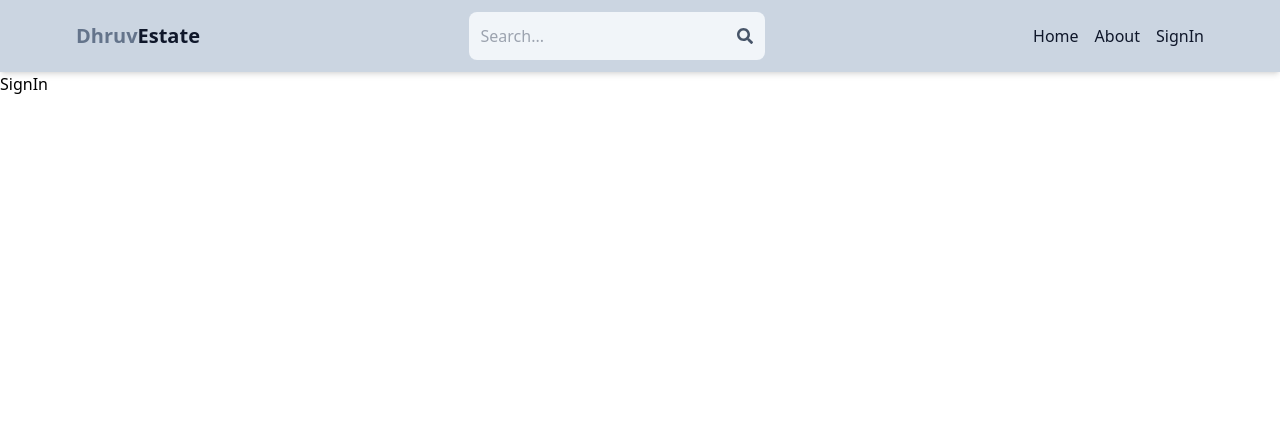
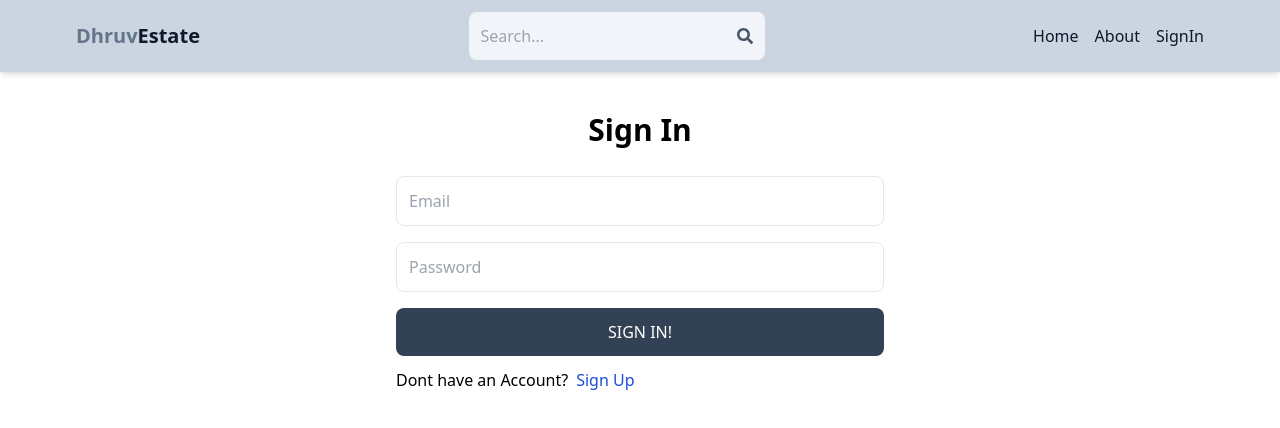
Before and after one commit to Dhruvv2003/RealEstate, a React (Vite) app in the folder client/: page /Sign-In in a window 1280 px wide. Shown: the top 428 px of the page. Built offline with nearby package versions, Linux system fonts and the light colour scheme.

Commit message:
SignIn page UI

```diff
--- a/client/src/pages/signin.jsx
+++ b/client/src/pages/signin.jsx
@@ -1,7 +1,61 @@
-import React from 'react'
+import { useState } from 'react';
+import { Link, useNavigate } from 'react-router-dom';
+export default function SignIn() {
+  const [formData, setFormData] = useState({});
+  const [error, setError] = useState(null);
+  const [loading, setLoading] = useState(false);
+  const navigate = useNavigate();
+  const handleChange = (e) => {
+    setFormData({
+        ...formData,
+        [e.target.id]: e.target.value,
+      });
+  };
+  const handleSubmit = async (e) => {
+    e.preventDefault();
+    try{
+      setLoading(true);
+      const res = await fetch('/api/auth/signin',
+      {
+        method: 'POST',
+        headers: {
+          'Content-Type': 'application/json',
+        },
+        body: JSON.stringify(formData),
+      });
+      const data = await res.json();
+      console.log(data);
+      if (data.success === false){
+        setLoading(false);
+        setError(data.message);
+        return;
+      }
+      setLoading(false);
+      setError(null);
+      navigate('/');
+    }
+    catch(error){
+      setLoading(false);
+      setError('An error occurred while signing up.');
+      return;
+    }
 
-export default function SignIn() {
+  };
   return (
-    <div>SignIn</div>
+    <div className="max-w-lg mx-auto p-3">
+      <h1 className="text-3xl text-center font-semibold my-7">Sign In</h1>
+      <form onSubmit={handleSubmit} className="flex flex-col gap-4">
+        <input type="email" placeholder="Email" className="border p-3 rounded-lg" id="email" onChange={handleChange}/>
+        <input type="password" placeholder="Password" className="border p-3 rounded-lg" id="password" onChange={handleChange}/>
+        <button disabled={loading} className="bg-slate-700 text-white p-3 rounded-lg uppercase hover:opacity-90 disabled:opacity-75">
+          {loading ? 'Loading...' : 'SIGN IN!'}
+          </button>
+      </form>
+      <div className="flex gap-2 mt-3">
+        <p>Dont have an Account?</p>
+        <Link to='/sign-up'><span className="text-blue-700">Sign Up</span></Link>
+      </div>
+      {error && <p className="text-red-500">{error}</p>}
+    </div>
   )
 }
```
